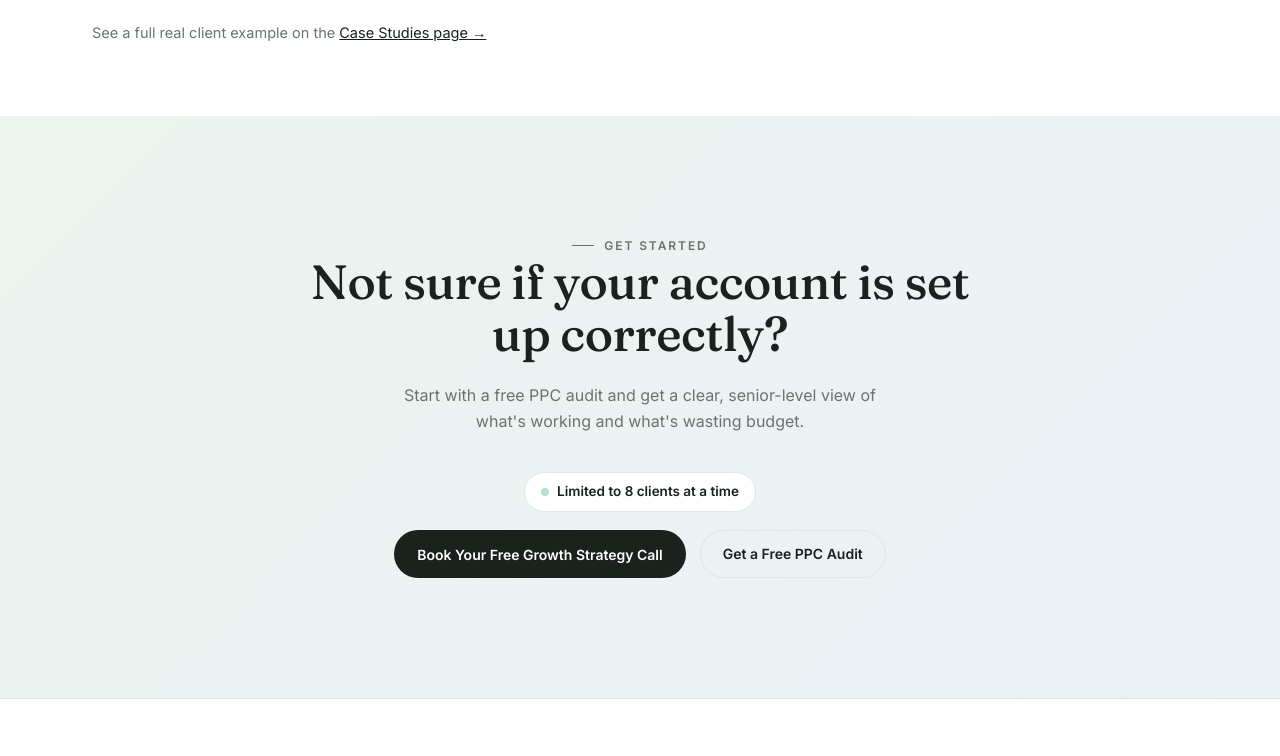
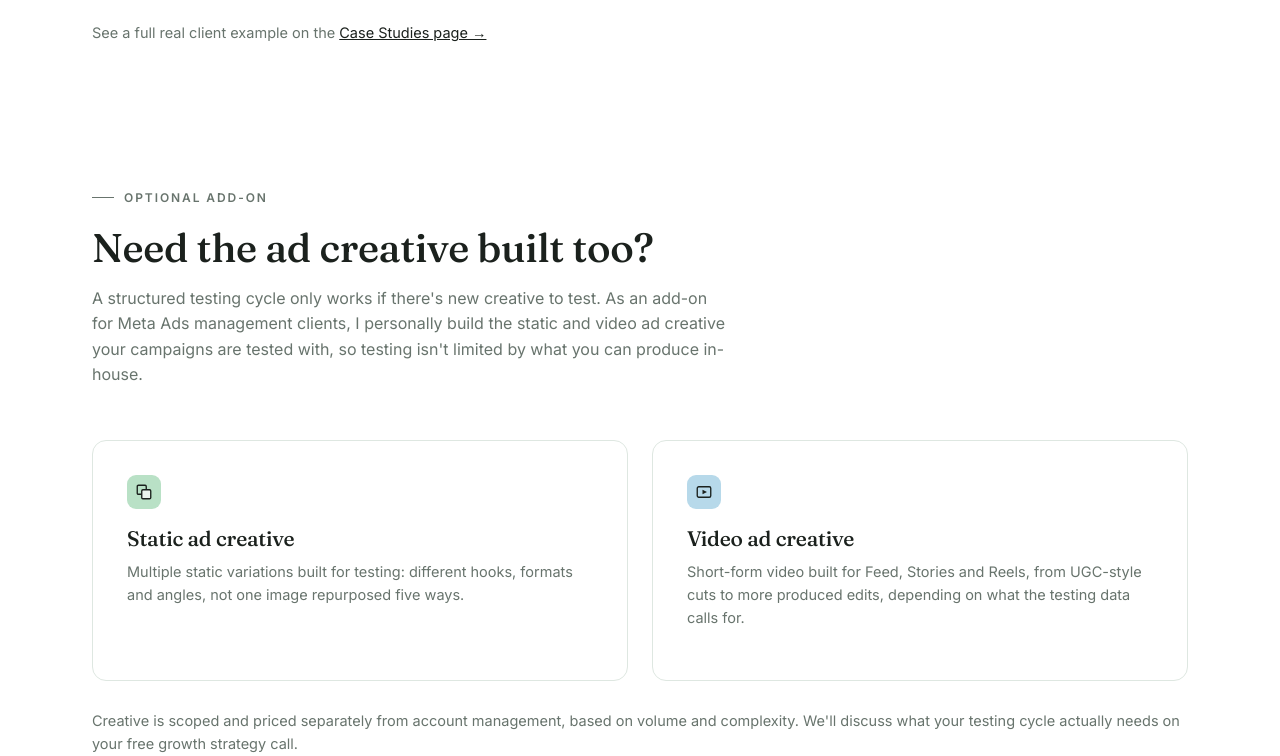
Before and after one commit to jagyei1/64impact-website, a plain HTML site: page meta-ads.html in a window 1280 px wide. Shown: the part 2393-3149 px from the top of the page. Drawn offline with Linux system fonts and the light colour scheme.

Commit message:
Add creative add-on section to Meta Ads page
Static and video ad creative offered as an optional add-on for Meta
Ads management clients, framed around testing volume rather than
production method. Pricing intentionally left off the page, discussed
on the strategy call to match the rest of the site.

Co-Authored-By: Claude Sonnet 5 <noreply@anthropic.com>

```diff
--- a/meta-ads.html
+++ b/meta-ads.html
@@ -172,6 +172,29 @@
   </div>
 </section>
 
+<section class="section-sm">
+  <div class="wrap">
+    <div class="section-head">
+      <div class="eyebrow">Optional Add-On</div>
+      <h2>Need the ad creative built too?</h2>
+      <p>A structured testing cycle only works if there's new creative to test. As an add-on for Meta Ads management clients, I personally build the static and video ad creative your campaigns are tested with, so testing isn't limited by what you can produce in-house.</p>
+    </div>
+    <div class="service-grid" style="grid-template-columns:repeat(2, 1fr);">
+      <div class="service-card">
+        <div class="swatch"><svg viewBox="0 0 24 24" fill="none" stroke="#1B211D" stroke-width="1.8" stroke-linecap="round" stroke-linejoin="round"><rect x="3" y="3" width="12" height="12" rx="1.5"/><rect x="9" y="9" width="12" height="12" rx="1.5" fill="#EBF4EE"/></svg></div>
+        <h3>Static ad creative</h3>
+        <p>Multiple static variations built for testing: different hooks, formats and angles, not one image repurposed five ways.</p>
+      </div>
+      <div class="service-card">
+        <div class="swatch"><svg viewBox="0 0 24 24" fill="none" stroke="#1B211D" stroke-width="1.8" stroke-linecap="round" stroke-linejoin="round"><rect x="3" y="5" width="18" height="14" rx="2"/><path d="M10 9l6 3-6 3V9z" fill="#1B211D" stroke="none"/></svg></div>
+        <h3>Video ad creative</h3>
+        <p>Short-form video built for Feed, Stories and Reels, from UGC-style cuts to more produced edits, depending on what the testing data calls for.</p>
+      </div>
+    </div>
+    <p style="margin-top:28px; font-size:14.5px; color:var(--muted);">Creative is scoped and priced separately from account management, based on volume and complexity. We'll discuss what your testing cycle actually needs on your free growth strategy call.</p>
+  </div>
+</section>
+
 <section class="cta-section">
   <div class="wrap">
     <div class="eyebrow" style="justify-content:center;">Get Started</div>
```
